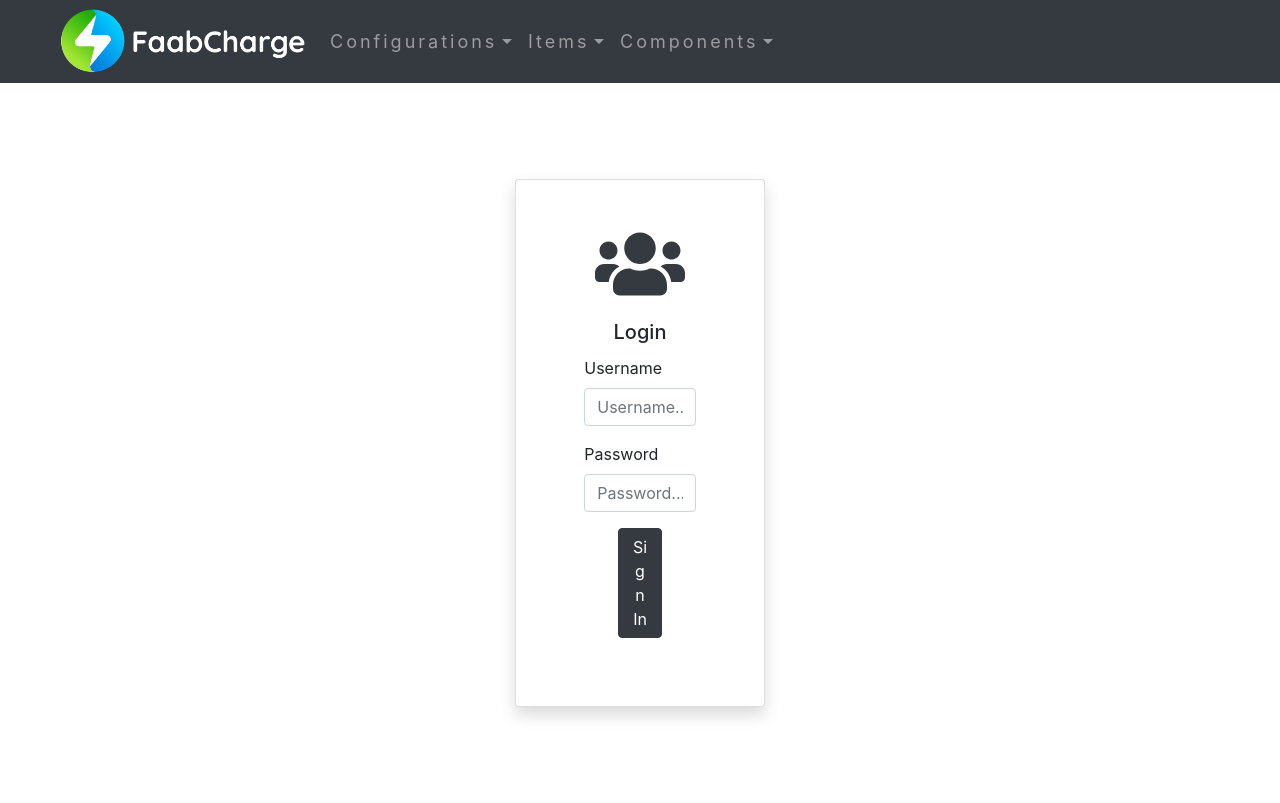
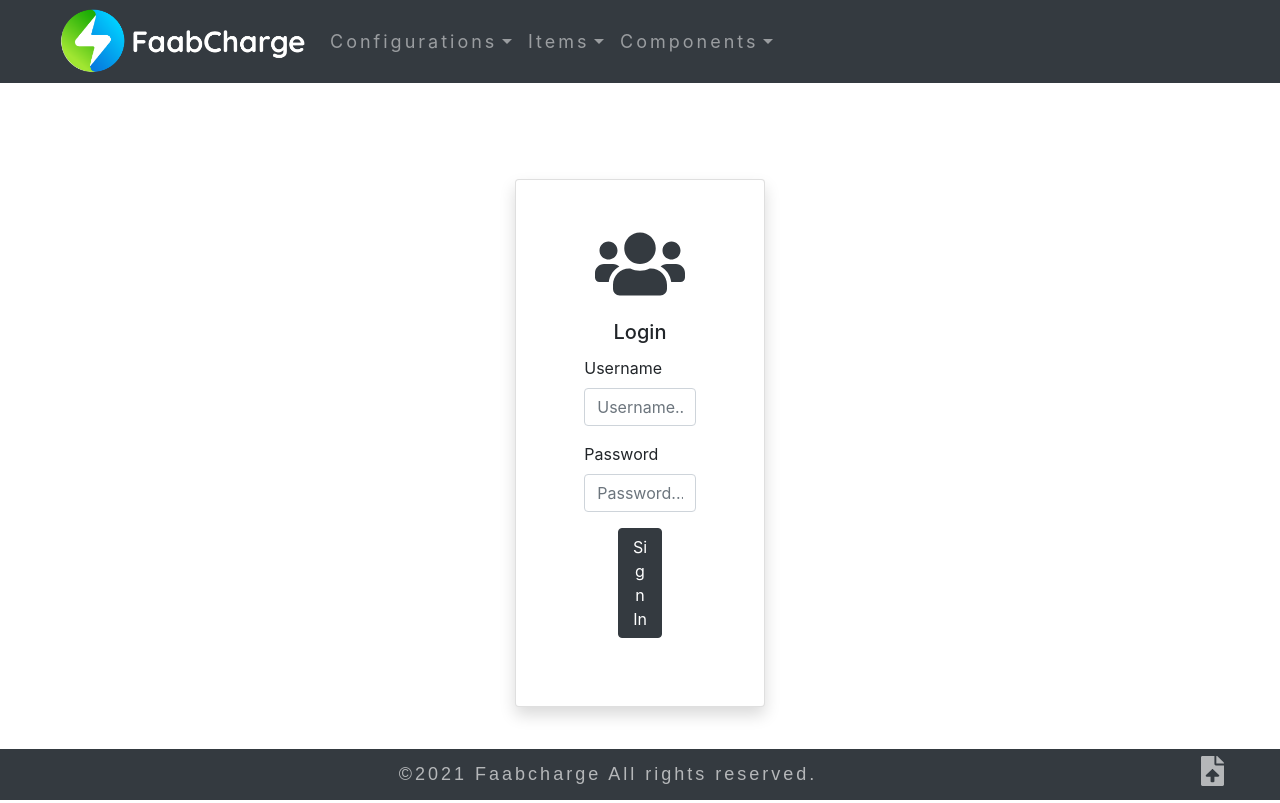
Before and after one commit to filiprag/FaabCharge-ConfigTool-GUI, a React (Create React App) app: page /Login in a window 1280 px wide. Built offline with nearby package versions, Linux system fonts and the light colour scheme.

Commit message:
footer style, icon och länk till ladda upp ny fil

```diff
--- a/src/App.js
+++ b/src/App.js
@@ -90,7 +90,7 @@ function App() {
             </Route>
           </Switch>
         </div>
-        {/*<Footer /> */}
+        <Footer />
       </Router>
     </div>
   );
--- a/src/components/shared/footer.css
+++ b/src/components/shared/footer.css
@@ -9,6 +9,15 @@
     align-items: center;
     min-height: 5vh;
     font-family: 'Poppins', sans-serif;
-    color: black;
     font-size: large;
+    background-color:#343a40;
+
 }
+a{
+    color: rgba(255, 255, 255, 0.637);
+
+}
+a:hover{
+    text-decoration: none;
+    color: rgba(255, 255, 255, 0.637);
+}
--- a/src/components/shared/footer.js
+++ b/src/components/shared/footer.js
@@ -1,16 +1,35 @@
 import React from 'react';
 import './footer.css';
+import { Col, OverlayTrigger, Tooltip } from "react-bootstrap";
+import UploadIcon from "../../img/file-upload-solid.svg";
 
 function Footer() {
     return (
-
-<div className="footer">
-      <div class="container text-center">
-        <a class="text-muted mb-0 py-2">©2021 Faabcharge All rights reserved.</a>
+      <div className="footer">
+        <Col xs={6} md={8} lg={10} ClassName="ml-5">
+          <div class="text-center ml-5">
+            <a class=" mb-0 py-2 ml-5">©2021 Faabcharge All rights reserved.</a>
+          </div>
+        </Col>
+        <Col xs={1} md={1} lg={1} ClassName="m-0 m-auto">
+          <div className="footer-Icon">
+            <OverlayTrigger
+              overlay={
+                <Tooltip id="tooltip-disabled">Import a new CVS-file</Tooltip>
+              }
+            >
+              <a href="https://localhost:44345/Home">
+                <img
+                  class="mb-2"
+                  src={UploadIcon}
+                  style={{ width: "1.4rem", cursor: "pointer" }}
+                />
+              </a>
+            </OverlayTrigger>
+          </div>
+        </Col>
       </div>
-</div>
-
-    )
+    );
 }
 
 export default Footer;
```
Also changed, not shown: src/img/file-upload-solid.svg (added).
